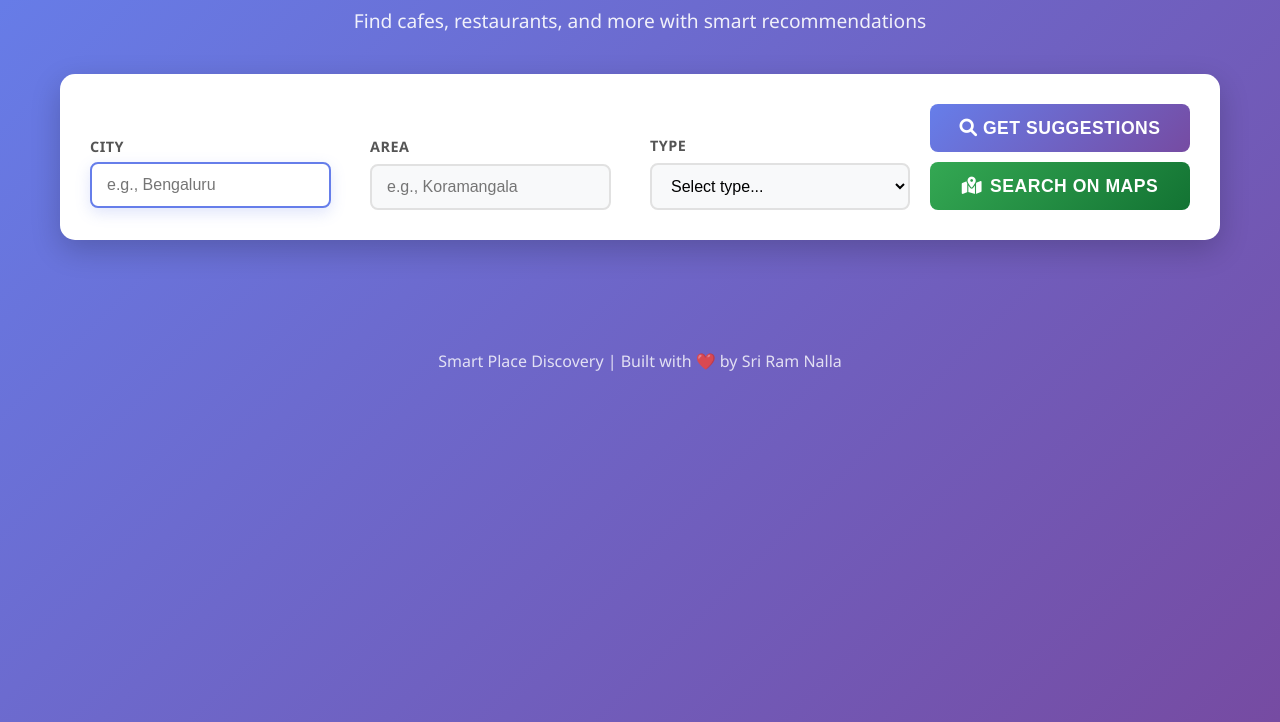
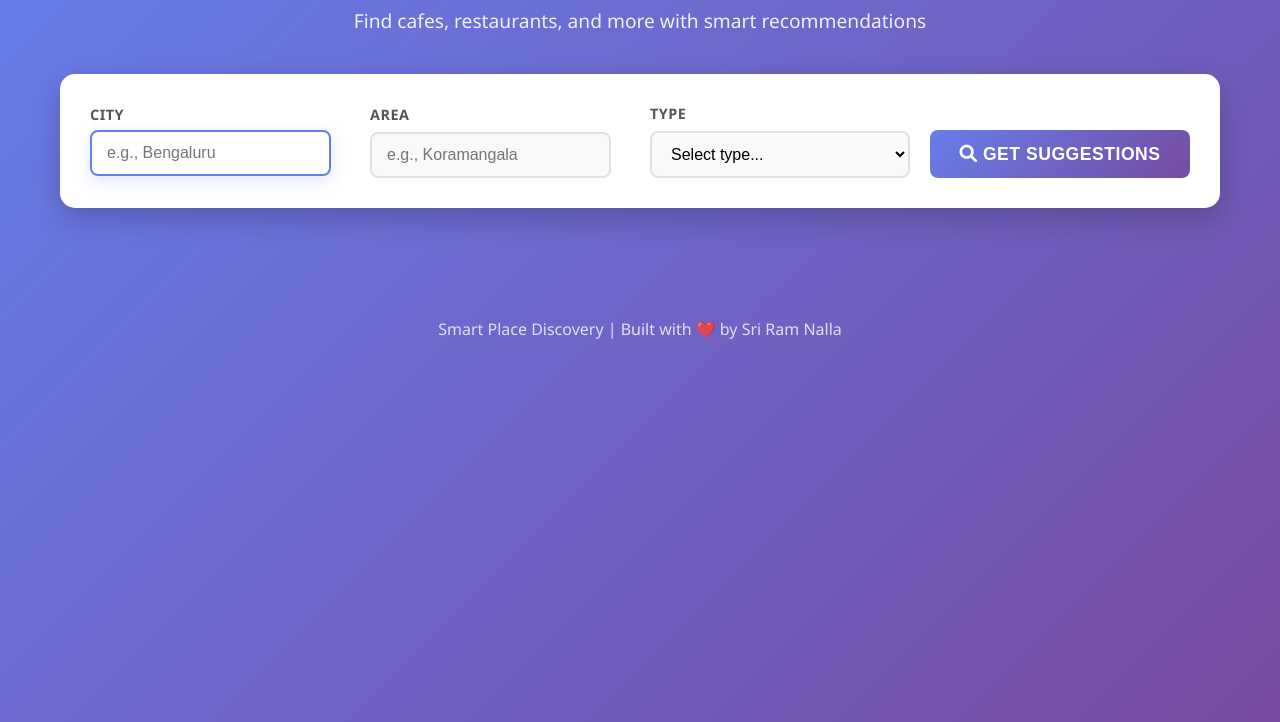
Before and after one commit to sriramnalla30/PlaceDiscover, a website: page frontend/index.html in a window 1280 px wide. Shown: the part 78-800 px from the top of the page. Drawn offline with Linux system fonts and the light colour scheme; no server answers.

Commit message:
Fix maps button functionality - remove general search button
- Removed the 'Search on Maps' button that searched for all items
- Fixed 'View on Maps' buttons to open specific place locations
- Each place card now opens its specific name + address in Google Maps
- Cleaned up unused CSS for removed button elements

```diff
--- a/frontend/index.html
+++ b/frontend/index.html
@@ -51,14 +51,9 @@
                 </select>
             </div>
 
-            <div class="button-group">
-                <button id="searchBtn" class="search-btn">
-                    <i class="fas fa-search"></i> Get Suggestions
-                </button>
-                <button id="mapsBtn" class="maps-btn-direct">
-                    <i class="fas fa-map-marked-alt"></i> Search on Maps
-                </button>
-            </div>
+            <button id="searchBtn" class="search-btn">
+                <i class="fas fa-search"></i> Get Suggestions
+            </button>
         </div>
 
         <div class="loading" id="loading" style="display: none;">
--- a/frontend/script.js
+++ b/frontend/script.js
@@ -16,10 +16,6 @@ const errorText = document.getElementById("errorText");
 // Event Listeners
 searchBtn.addEventListener("click", handleSearch);
 
-// Add Maps button functionality
-const mapsBtn = document.getElementById("mapsBtn");
-mapsBtn.addEventListener("click", handleDirectMapsSearch);
-
 // Allow Enter key to trigger search
 [cityInput, areaInput, typeSelect].forEach((element) => {
   element.addEventListener("keypress", (e) => {
@@ -28,27 +24,6 @@ mapsBtn.addEventListener("click", handleDirectMapsSearch);
     }
   });
 });
-
-// Direct Maps search function
-function handleDirectMapsSearch() {
-  const city = cityInput.value.trim();
-  const area = areaInput.value.trim();
-  const type = typeSelect.value;
-
-  // Validation
-  if (!city || !area || !type) {
-    showError("Please fill in all fields");
-    return;
-  }
-
-  // Create direct Google Maps search URL
-  const mapsUrl = `https://www.google.com/maps/search/?api=1&query=${encodeURIComponent(
-    `${type} in ${area} ${city}`
-  )}`;
-
-  // Open in new tab
-  window.open(mapsUrl, '_blank');
-}
 
 // Main search function
 async function handleSearch() {
@@ -117,12 +92,9 @@ function createPlaceCard(place) {
   const card = document.createElement("div");
   card.className = "place-card";
 
-  // Create Google Maps search for the category + location instead of specific business name
-  const city = cityInput.value;
-  const area = areaInput.value;
-  const type = typeSelect.value;
+  // Create Google Maps search for the specific place
   const mapsUrl = `https://www.google.com/maps/search/?api=1&query=${encodeURIComponent(
-    `${type} in ${area} ${city}`
+    place.name + " " + place.address
   )}`;
   const phoneUrl = place.phone ? `tel:${place.phone}` : null;
 
@@ -147,7 +119,7 @@ function createPlaceCard(place) {
         }
         <div class="place-actions">
             <a href="${mapsUrl}" target="_blank" class="action-btn maps-btn">
-                <i class="fas fa-map"></i> Find ${type} on Maps
+                <i class="fas fa-map"></i> View on Maps
             </a>
             ${
               phoneUrl
--- a/frontend/styles.css
+++ b/frontend/styles.css
@@ -158,44 +158,7 @@ body {
     transform: none;
 }
 
-.button-group {
-    display: flex;
-    gap: 10px;
-    flex-wrap: wrap;
-    align-items: center;
-}
 
-.button-group .search-btn,
-.button-group .maps-btn-direct {
-    flex: 1;
-    min-width: 200px;
-}
-
-.maps-btn-direct {
-    background: linear-gradient(135deg, #34a853 0%, #137333 100%);
-    color: white;
-    border: none;
-    padding: 12px 25px;
-    border-radius: 8px;
-    font-size: 1.1em;
-    font-weight: 600;
-    cursor: pointer;
-    transition: all 0.3s ease;
-    text-transform: uppercase;
-    letter-spacing: 0.5px;
-    min-height: 48px;
-    text-decoration: none;
-    display: inline-flex;
-    align-items: center;
-    justify-content: center;
-    gap: 8px;
-}
-
-.maps-btn-direct:hover {
-    transform: translateY(-2px);
-    box-shadow: 0 8px 25px rgba(52, 168, 83, 0.3);
-    background: linear-gradient(135deg, #2d8f47 0%, #0f5132 100%);
-}
 
 .loading {
     background: white;
```
